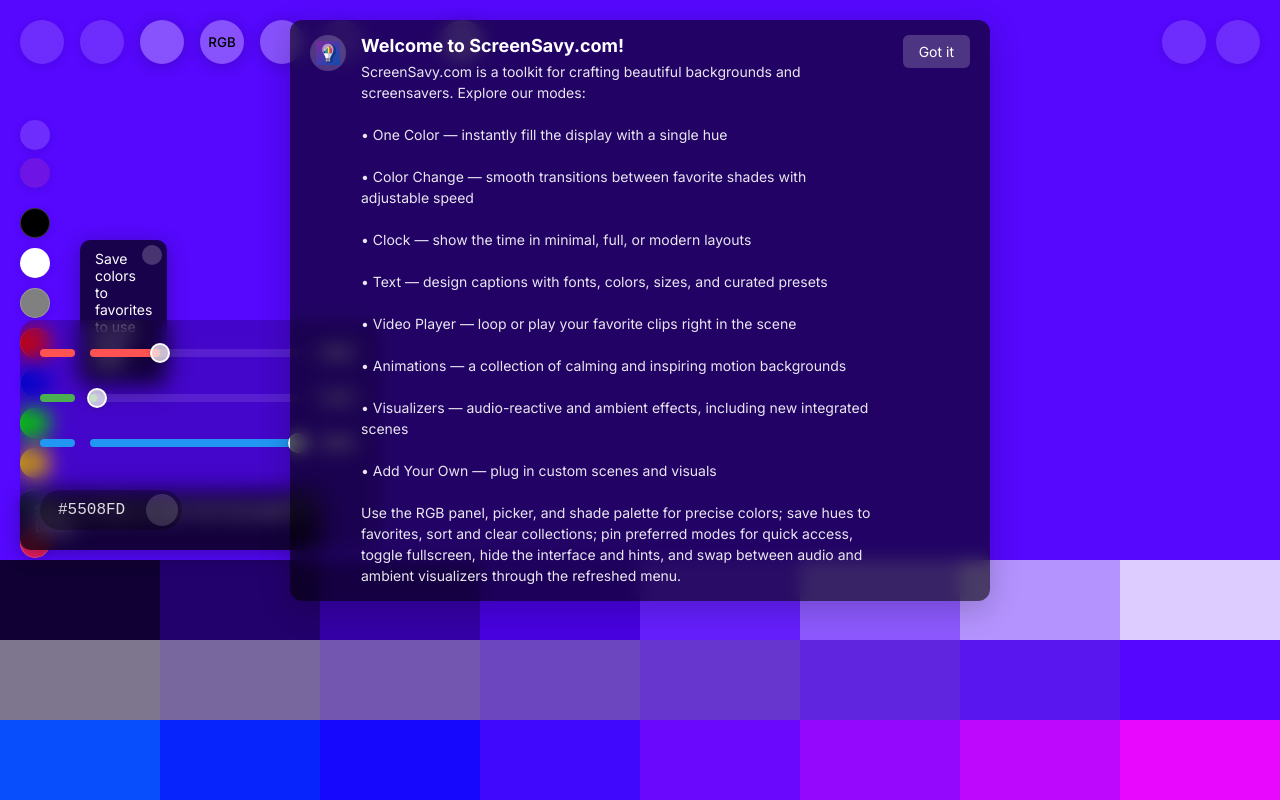
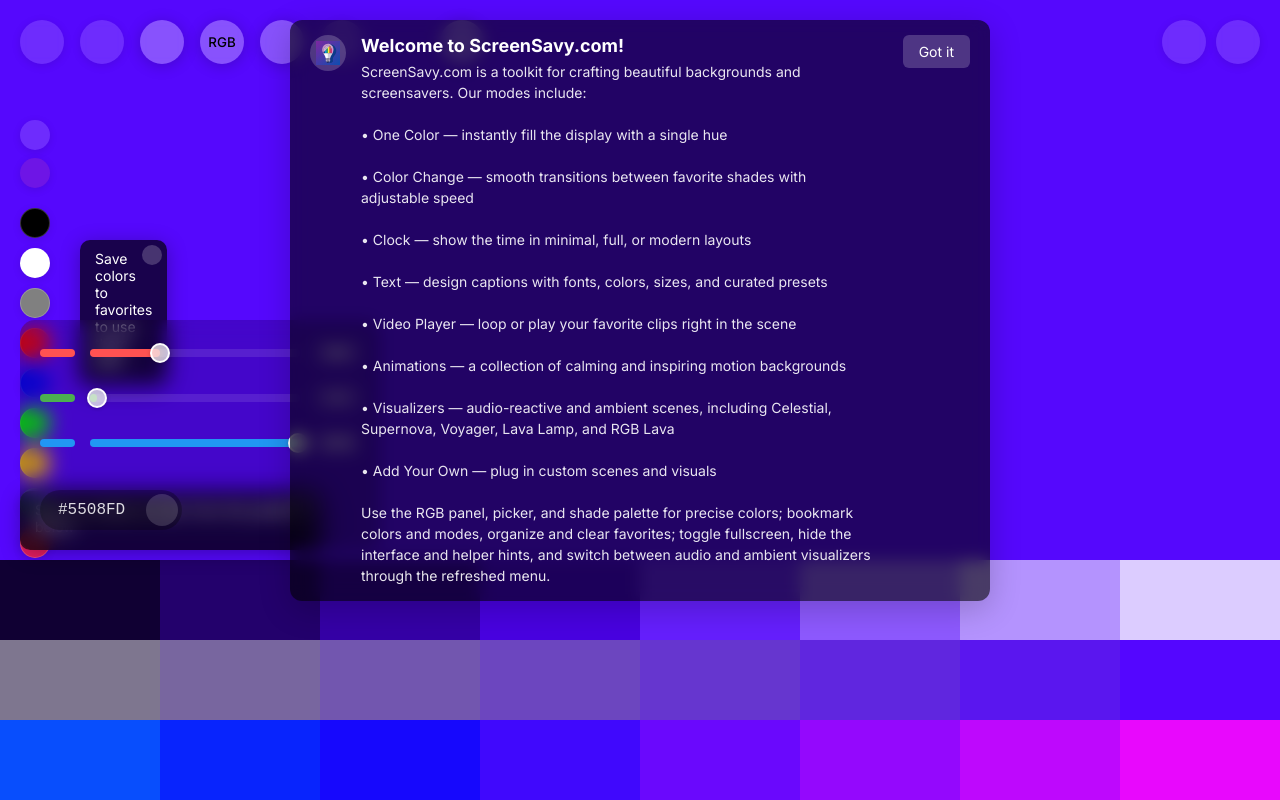
Before and after one commit to timoncool/ScreenSavy.com, a Next.js app: page / in a window 1280 px wide. Built offline with nearby package versions, Linux system fonts and the light colour scheme.

Commit message:
Clarify welcome overlays with new visualizer scenes

```diff
--- a/src/components/screensavy/translations.ts
+++ b/src/components/screensavy/translations.ts
@@ -72,7 +72,7 @@
   ru: {
     welcome: 'Добро пожаловать в ScreenSavy.com!',
     welcomeMessage:
-      'ScreenSavy.com — это инструмент для создания красивого фона и заставки на экране. У нас есть режимы:\n\n• Один цвет — мгновенно задаёт единый оттенок для всего экрана\n\n• Смена цветов — плавные переходы между избранными цветами с регулировкой скорости\n\n• Часы — отображение времени в минималистичном, полном и современном стилях\n\n• Текст — создавайте надписи, выбирайте шрифты, цвета, размеры и пресеты оформления\n\n• Видеоплеер — запускайте любимые ролики прямо в заставке\n\n• Анимации — коллекция динамичных сцен для расслабления и вдохновения\n\n• Визуализаторы — аудио и эмбиент эффекты, включая новые моды с интегрированными сценами\n\n• Добавить свою — подключайте собственные сцены и визуалы\n\nИспользуйте RGB-панель, пипетку и палитру оттенков; сохраняйте цвета в избранное, сортируйте и очищайте подборки; закрепляйте любимые режимы в быстром доступе, включайте полноэкранный режим, скрывайте интерфейс и подсказки и переключайтесь между аудио и эмбиент визуализаторами через обновлённое меню.',
+      'ScreenSavy.com — это инструмент для создания красивого фона и заставки на экране. В нём доступны режимы:\n\n• Один цвет — мгновенно задаёт единый оттенок для всего экрана\n\n• Смена цветов — плавные переходы между избранными цветами с регулировкой скорости\n\n• Часы — отображение времени в минималистичном, полном и современном стилях\n\n• Текст — создавайте надписи, выбирайте шрифты, цвета, размеры и пресеты оформления\n\n• Видеоплеер — запускайте любимые ролики прямо в заставке\n\n• Анимации — коллекция динамичных сцен для расслабления и вдохновения\n\n• Визуализаторы — аудио и эмбиент сцены, включая Celestial, Supernova, Voyager, Lava Lamp и RGB Lava\n\n• Добавить свою — подключайте собственные сцены и визуалы\n\nИспользуйте RGB-панель, пипетку и палитру оттенков; сохраняйте цвета и режимы в избранном, сортируйте и очищайте подборки; включайте полноэкранный режим, скрывайте интерфейс и подсказки и переключайтесь между аудио и эмбиент визуализаторами через обновлённое меню.',
     close: 'Закрыть',
     got_it: 'Понятно',
     oneColor: 'Один цвет',
@@ -141,7 +141,7 @@
   en: {
     welcome: 'Welcome to ScreenSavy.com!',
     welcomeMessage:
-      'ScreenSavy.com is a toolkit for crafting beautiful backgrounds and screensavers. Explore our modes:\n\n• One Color — instantly fill the display with a single hue\n\n• Color Change — smooth transitions between favorite shades with adjustable speed\n\n• Clock — show the time in minimal, full, or modern layouts\n\n• Text — design captions with fonts, colors, sizes, and curated presets\n\n• Video Player — loop or play your favorite clips right in the scene\n\n• Animations — a collection of calming and inspiring motion backgrounds\n\n• Visualizers — audio-reactive and ambient effects, including new integrated scenes\n\n• Add Your Own — plug in custom scenes and visuals\n\nUse the RGB panel, picker, and shade palette for precise colors; save hues to favorites, sort and clear collections; pin preferred modes for quick access, toggle fullscreen, hide the interface and hints, and swap between audio and ambient visualizers through the refreshed menu.',
+      'ScreenSavy.com is a toolkit for crafting beautiful backgrounds and screensavers. Our modes include:\n\n• One Color — instantly fill the display with a single hue\n\n• Color Change — smooth transitions between favorite shades with adjustable speed\n\n• Clock — show the time in minimal, full, or modern layouts\n\n• Text — design captions with fonts, colors, sizes, and curated presets\n\n• Video Player — loop or play your favorite clips right in the scene\n\n• Animations — a collection of calming and inspiring motion backgrounds\n\n• Visualizers — audio-reactive and ambient scenes, including Celestial, Supernova, Voyager, Lava Lamp, and RGB Lava\n\n• Add Your Own — plug in custom scenes and visuals\n\nUse the RGB panel, picker, and shade palette for precise colors; bookmark colors and modes, organize and clear favorites; toggle fullscreen, hide the interface and helper hints, and switch between audio and ambient visualizers through the refreshed menu.',
     close: 'Close',
     got_it: 'Got it',
     oneColor: 'One Color',
```
